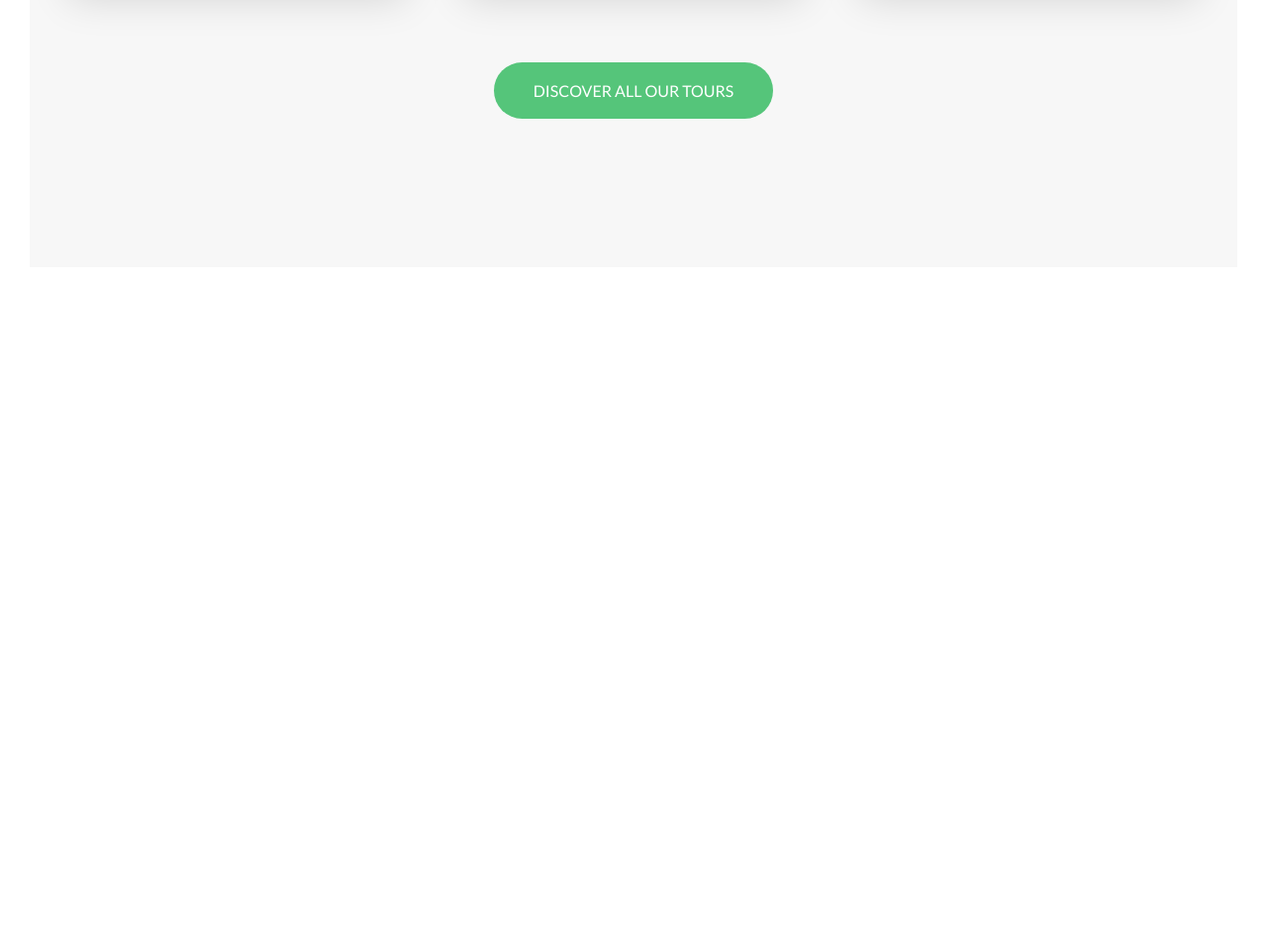
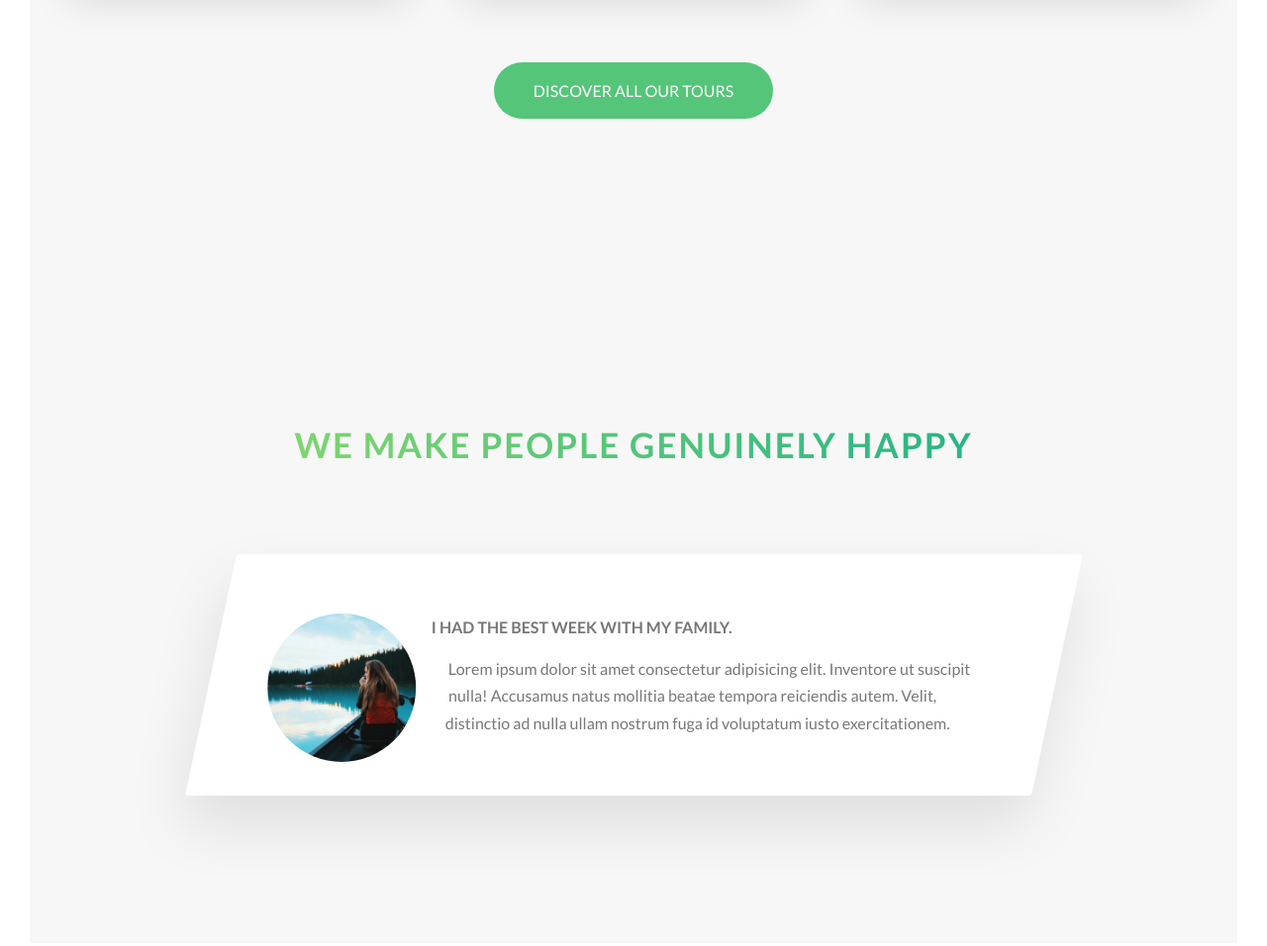
Before and after one commit to pablolopezj/outdoors, a website: page index.html in a window 1280 px wide. Shown: the part 3086-4042 px from the top of the page at 99% size. Before the commit the page ends 3386 px from the top, so only its background shows below. Drawn offline with Linux system fonts and the light colour scheme.

Commit message:
Add Stories Section with the same title effect

```diff
--- a/index.html
+++ b/index.html
@@ -205,6 +205,27 @@
                     <a href="#" class="btn btn--green">Discover all our tours</a>
                 </div>
             </section>
+
+            <section class="section-stories">
+                <div class="u-center-text u-marging-bottom-big">
+                    <h2 class="heading-secondary">
+                        We make people genuinely happy
+                    </h2>
+                </div>
+                <div class="row">
+                    <div class="story">
+                        <figure class="story__shape">
+                            <img src="img/nat-8.jpg" alt="Person on a tour" class="story__img">
+                        </figure>
+                        <div class="story__text">
+                            <h3 class="heading-tertiary u-marging-bottom-small">I had the best week with my family.</h3>
+                            <p>
+                                Lorem ipsum dolor sit amet consectetur adipisicing elit. Inventore ut suscipit nulla! Accusamus natus mollitia beatae tempora reiciendis autem. Velit, distinctio ad nulla ullam nostrum fuga id voluptatum iusto exercitationem.
+                            </p>
+                        </div>
+                    </div>
+                </div>
+            </section>
         </main>
 
         <!-- <section class="grid-test">
--- /dev/null
+++ b/sass/components/_story.scss
@@ -0,0 +1,31 @@
+.story {
+    width: 75%;
+    margin: 0 auto;
+    box-shadow: 0 3rem 6rem rgba($color-black, .1);
+    background-color: $color-white;
+    border-radius: 3px;
+    padding: 6rem;
+    padding-left: 9rem;
+    font-size: $default-font-size;
+    transform: skewX(-12deg);
+
+    &__shape {
+        width: 15rem;
+        height: 15rem;
+        float: left;
+        -webkit-shape-outside: circle(50% at 50% 50%);
+        shape-outside: circle(50% at 50% 50%);
+
+        -webkit-clip-path: circle(50% at 50% 50%);
+        clip-path: circle(50% at 50% 50%);
+        transform: translateX(-3rem) skewX(12deg);
+    }
+
+    &__img {
+        height: 100%;
+    }
+
+    &__text {
+        transform: skewX(12deg);
+    }
+}
--- a/sass/main.scss
+++ b/sass/main.scss
@@ -11,6 +11,7 @@
 @import "components/composition";
 @import "components/feauture-box";
 @import "components/card";
+@import "components/story";
 
 @import "layout/grid";
 @import "layout/header";
--- a/sass/pages/_home.scss
+++ b/sass/pages/_home.scss
@@ -25,3 +25,8 @@
     padding: 25rem 0 15rem 0;
     margin-top: -10rem;
 }
+
+.section-stories {
+    padding: 15rem 0;
+    background-color: $color-gray-light-1;
+}
```
Also changed, not shown: css/style.css.
